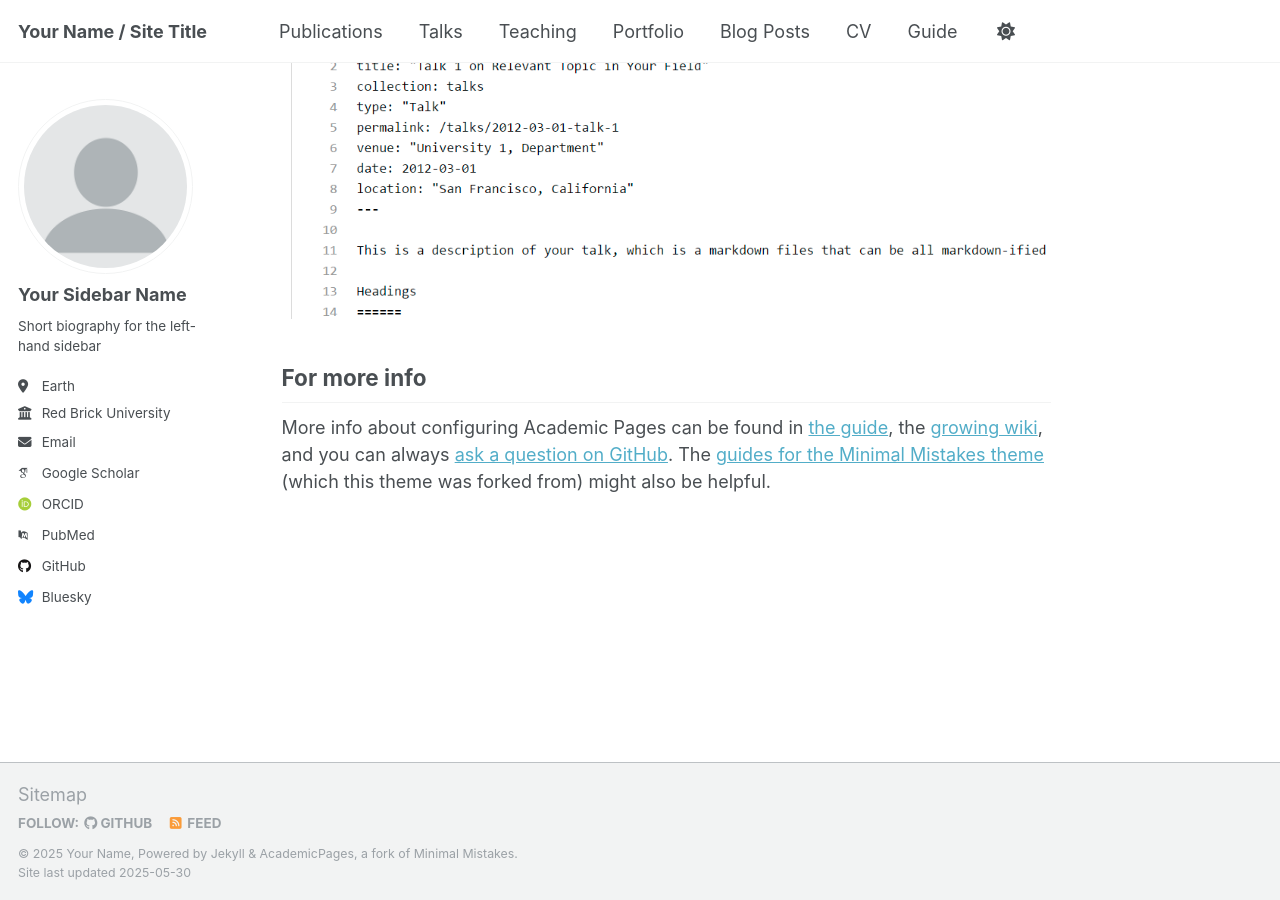
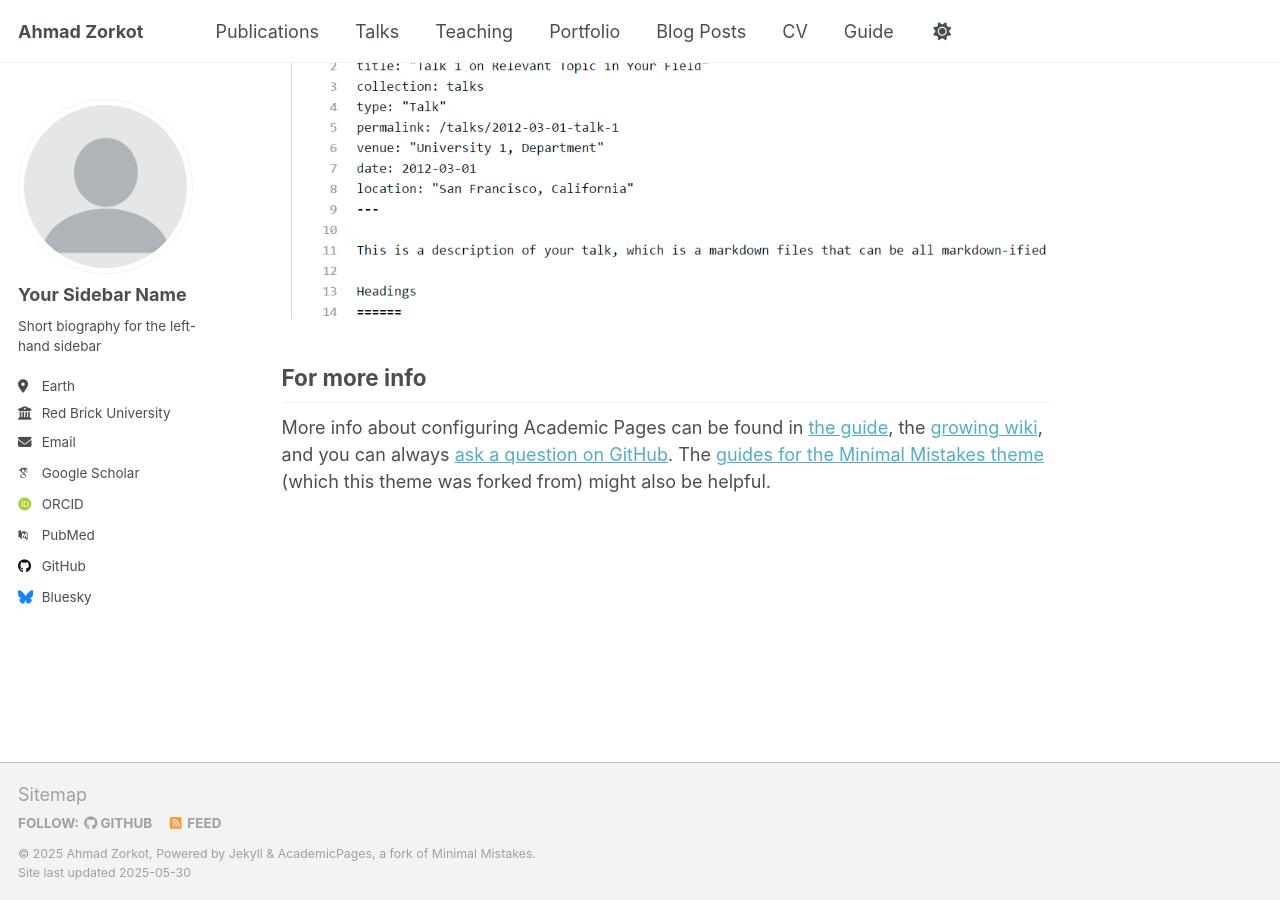
Before and after one commit to ahmadzorkot/ahmadzorkot.github.io, a Jekyll site: the page built from _pages/about.md, in a window 1280 px wide and 900 px high, scrolled down 2636 px. Built offline with Jekyll 4.4.1, drawn with Linux system fonts in a browser that asks for light colours; some web fonts are replaced.

Commit message:
Update _config.yml

```diff
--- a/_config.yml
+++ b/_config.yml
@@ -9,9 +9,9 @@
 # Basic Site Settings
 locale                   : "en-US"
 site_theme               : "default"
-title                    : "Your Name / Site Title"
+title                    : "Ahmad Zorkot"
 title_separator          : "-"
-name                     : &name "Your Name"
+name                     : &name "Ahmad Zorkot"
 description              : &description "personal description"
 url                      : https://academicpages.github.io # the base hostname & protocol for your site e.g. "https://[your GitHub username].github.io" or if you already have some other page hosted on Github then use "https://[your GitHub username].github.io/[Your Repo Name]"
 baseurl                  : "" # the subpath of your site, e.g. "/blog"
```
